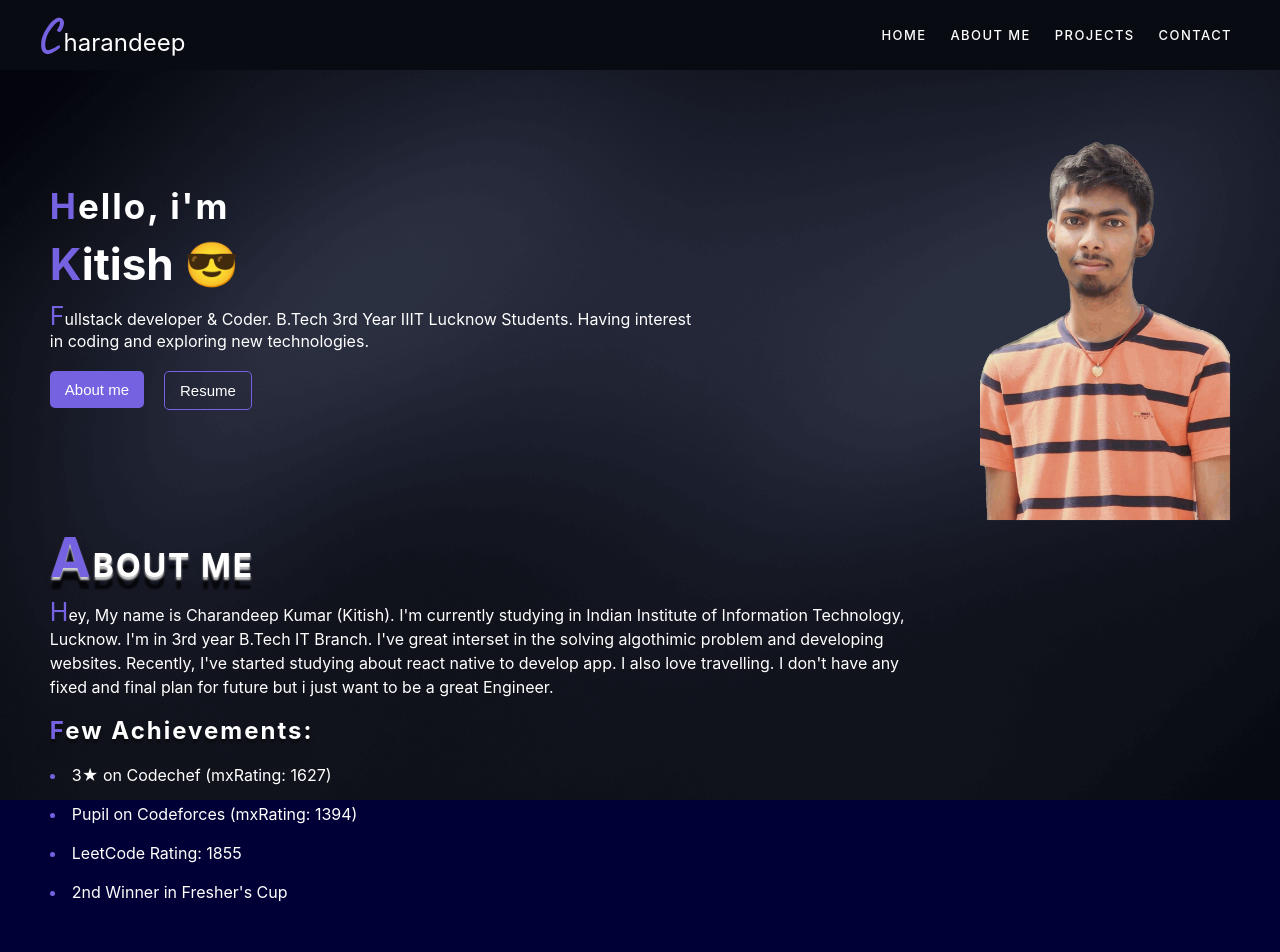
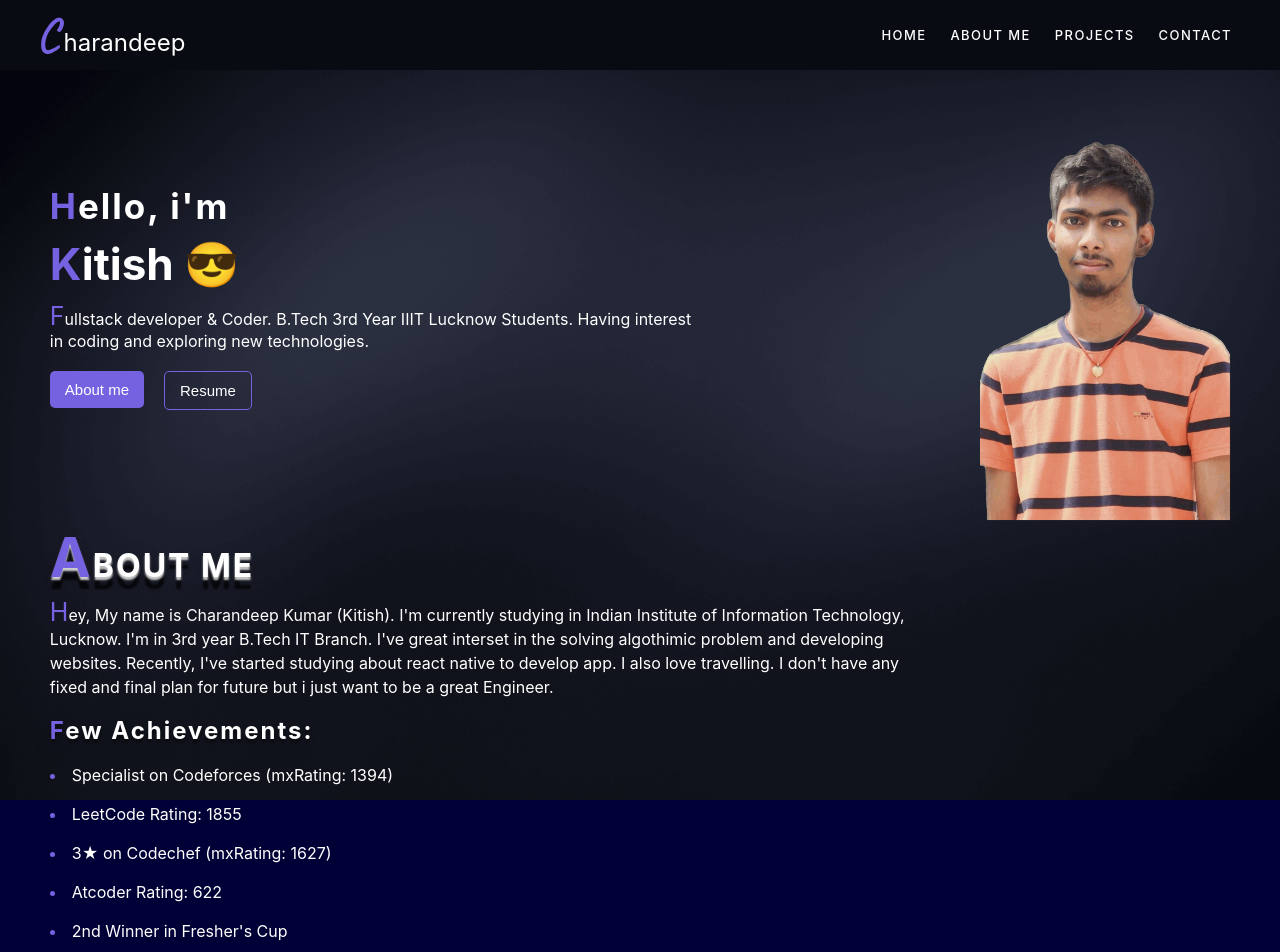
Before and after one commit to charandeep7/portfolio-2023, a React (Vite) app: page / in a window 1280 px wide. Shown: the top 952 px of the page. Built offline with nearby package versions, Linux system fonts and the light colour scheme; no server answers; the database is empty.

Commit message:
updated details

```diff
--- a/src/components/AboutME.jsx
+++ b/src/components/AboutME.jsx
@@ -34,9 +34,10 @@ const AboutME = () => {
         Hey, My name is Charandeep Kumar (Kitish). I'm currently studying in Indian Institute of Information Technology, Lucknow. I'm in 3rd year B.Tech IT Branch. I've great interset in the solving algothimic problem and developing websites. Recently, I've started studying about react native to develop app. I also love travelling.
         I don't have any fixed and final plan for future but i just want to be a great Engineer.
         <SubTitle>Few Achievements: </SubTitle>
+          <li>Specialist on Codeforces (mxRating: 1394)</li>
+          <li>LeetCode Rating: 1855</li>
           <li>3★ on Codechef (mxRating: 1627)</li>
-          <li>Pupil on Codeforces (mxRating: 1394)</li>
-          <li>LeetCode Rating: 1855</li>
+          <li>Atcoder Rating: 622</li>
           <li>2nd Winner in Fresher's Cup</li>
       </Description>
       <SubTitle>Knows</SubTitle>
```
